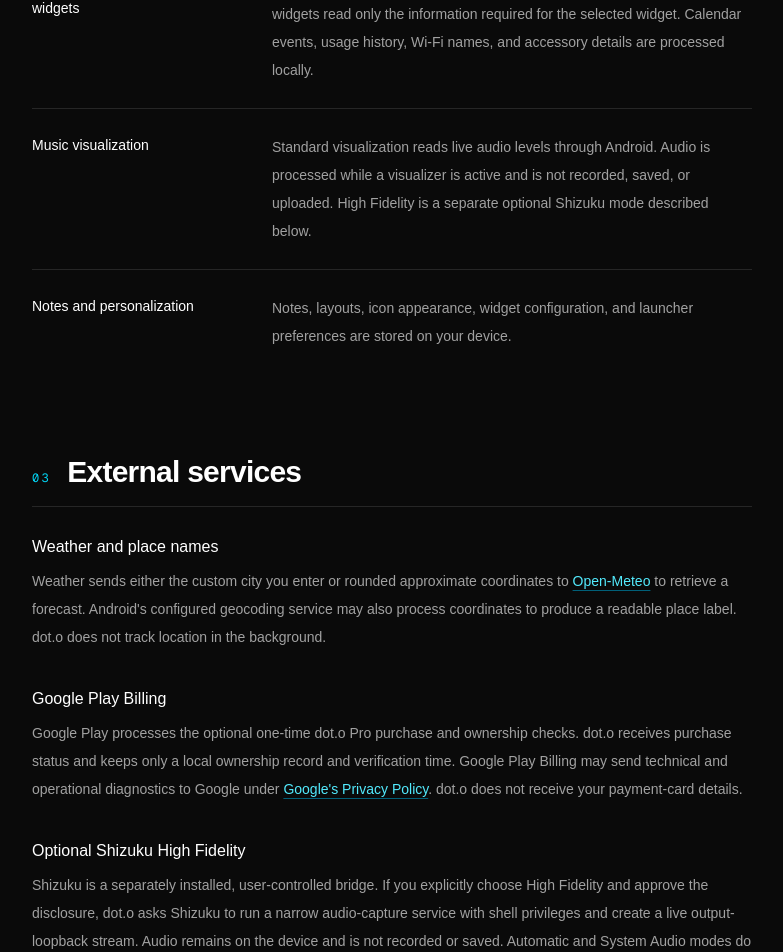
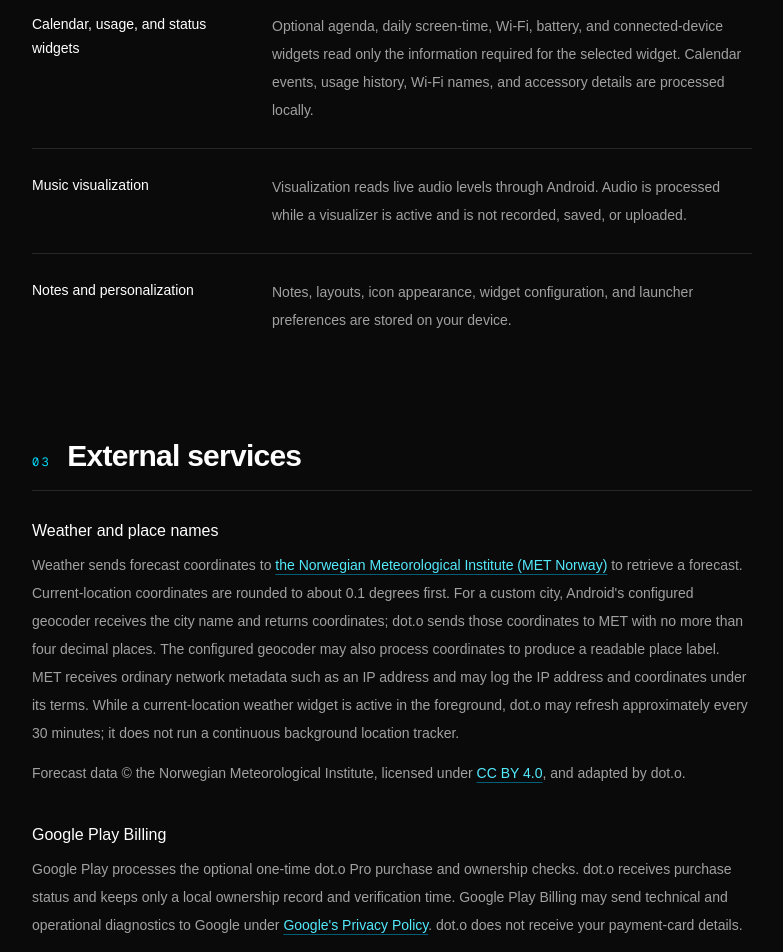
Before and after one commit to DB-Doo/portfolio, a Next.js app: page /doto-launcher/privacy in a window 1280 px wide. Shown: the part 1022-1974 px from the top of the page, without its empty margins (400-1183 px from the left). Built offline with nearby package versions, Linux system fonts and the light colour scheme.

Commit message:
Update dot.o Play privacy policy

```diff
--- a/src/app/doto-launcher/privacy/page.tsx
+++ b/src/app/doto-launcher/privacy/page.tsx
@@ -15,7 +15,7 @@
 export const metadata: Metadata = {
   title: "dot.o Launcher Privacy Policy | dbdoo.dev",
   description:
-    "Privacy policy for dot.o Launcher, including permissions, local processing, optional Shizuku high fidelity, weather, Google Play Billing, and Android backup.",
+    "Privacy policy for the Google Play edition of dot.o Launcher, including permissions, local processing, MET Norway weather, Google Play Billing, and Android backup.",
   alternates: {
     canonical: "/doto-launcher/privacy",
   },
@@ -60,7 +60,7 @@
   {
     name: "Music visualization",
     detail:
-      "Standard visualization reads live audio levels through Android. Audio is processed while a visualizer is active and is not recorded, saved, or uploaded. High Fidelity is a separate optional Shizuku mode described below.",
+      "Visualization reads live audio levels through Android. Audio is processed while a visualizer is active and is not recorded, saved, or uploaded.",
   },
   {
     name: "Notes and personalization",
@@ -73,11 +73,13 @@
   ["Notifications", "Badges, notification widgets, opening notifications, and media controls."],
   ["Calendar", "Agenda widgets that you choose to use."],
   ["Microphone / audio", "Live Android audio levels for music visualization; audio is not saved."],
-  ["Approximate location", "Current-location weather when you explicitly select it or refresh it."],
+  [
+    "Approximate location",
+    "Current-location weather after you explicitly select it, including bounded foreground refreshes while its widget is active.",
+  ],
   ["Precise location", "Android requires this access to reveal the connected Wi-Fi network name."],
   ["Nearby devices", "Connected Bluetooth names, battery reports, and a transient device address used only to match and deduplicate devices."],
   ["Usage access", "On-device daily app screen-time summaries."],
-  ["Shizuku", "Optional High Fidelity output-loopback capture with shell privileges."],
 ] as const;
 
 function SectionHeading({
@@ -138,7 +140,7 @@
               Privacy policy
             </h1>
             <p className="mt-4 max-w-xs text-sm leading-6 text-neutral-400">
-              Effective July 22, 2026
+              Effective July 23, 2026
               <br />
               Version 1.0
             </p>
@@ -197,6 +199,10 @@
                 Most information stays on your device. The limited cases where
                 information can leave the device are explained below.
               </p>
+              <p className="mt-4 max-w-2xl font-mono text-xs leading-6 text-neutral-500">
+                This policy covers the Google Play edition with package ID
+                dev.dbdoo.launcher.
+              </p>
               <div className="mt-9 border-y border-neutral-800 py-6">
                 <dl className="grid gap-6 sm:grid-cols-3">
                   <div>
@@ -248,20 +254,40 @@
                     Weather and place names
                   </h3>
                   <p className="mt-2">
-                    Weather sends either the custom city you enter or rounded
-                    approximate coordinates to{" "}
+                    Weather sends forecast coordinates to{" "}
                     <a
-                      href="https://open-meteo.com/en/terms"
+                      href="https://api.met.no/doc/TermsOfService"
                       target="_blank"
                       rel="noreferrer"
                       className="text-cyan-300 underline decoration-cyan-800 underline-offset-4 hover:decoration-cyan-300"
                     >
-                      Open-Meteo
+                      the Norwegian Meteorological Institute (MET Norway)
                     </a>{" "}
-                    to retrieve a forecast. Android&apos;s configured geocoding
-                    service may also process coordinates to produce a readable
-                    place label. dot.o does not track location in the
-                    background.
+                    to retrieve a forecast. Current-location coordinates are
+                    rounded to about 0.1 degrees first. For a custom city,
+                    Android&apos;s configured geocoder receives the city name
+                    and returns coordinates; dot.o sends those coordinates to
+                    MET with no more than four decimal places. The configured
+                    geocoder may also process coordinates to produce a readable
+                    place label. MET receives ordinary network metadata such as
+                    an IP address and may log the IP address and coordinates
+                    under its terms. While a current-location weather widget is
+                    active in the foreground, dot.o may refresh approximately
+                    every 30 minutes; it does not run a continuous background
+                    location tracker.
+                  </p>
+                  <p className="mt-3">
+                    Forecast data © the Norwegian Meteorological Institute,
+                    licensed under{" "}
+                    <a
+                      href="https://creativecommons.org/licenses/by/4.0/"
+                      target="_blank"
+                      rel="noreferrer"
+                      className="text-cyan-300 underline decoration-cyan-800 underline-offset-4 hover:decoration-cyan-300"
+                    >
+                      CC BY 4.0
+                    </a>
+                    , and adapted by dot.o.
                   </p>
                 </div>
                 <div>
@@ -283,20 +309,6 @@
                       Google&apos;s Privacy Policy
                     </a>
                     . dot.o does not receive your payment-card details.
-                  </p>
-                </div>
-                <div>
-                  <h3 className="text-base font-medium text-white">
-                    Optional Shizuku High Fidelity
-                  </h3>
-                  <p className="mt-2">
-                    Shizuku is a separately installed, user-controlled bridge.
-                    If you explicitly choose High Fidelity and approve the
-                    disclosure, dot.o asks Shizuku to run a narrow
-                    audio-capture service with shell privileges and create a
-                    live output-loopback stream. Audio remains on the device
-                    and is not recorded or saved. Automatic and System Audio
-                    modes do not use Shizuku.
                   </p>
                 </div>
                 <div>
```
